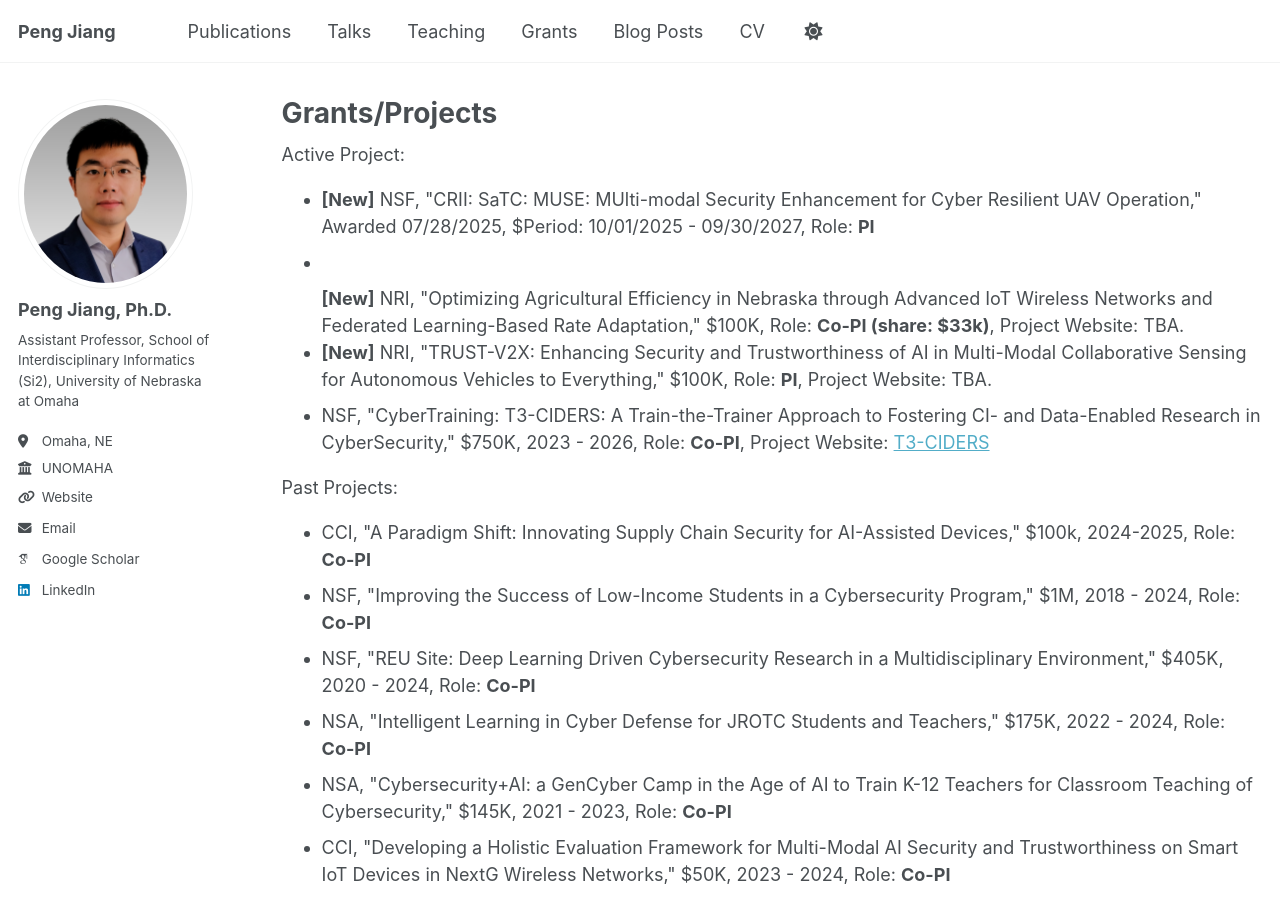
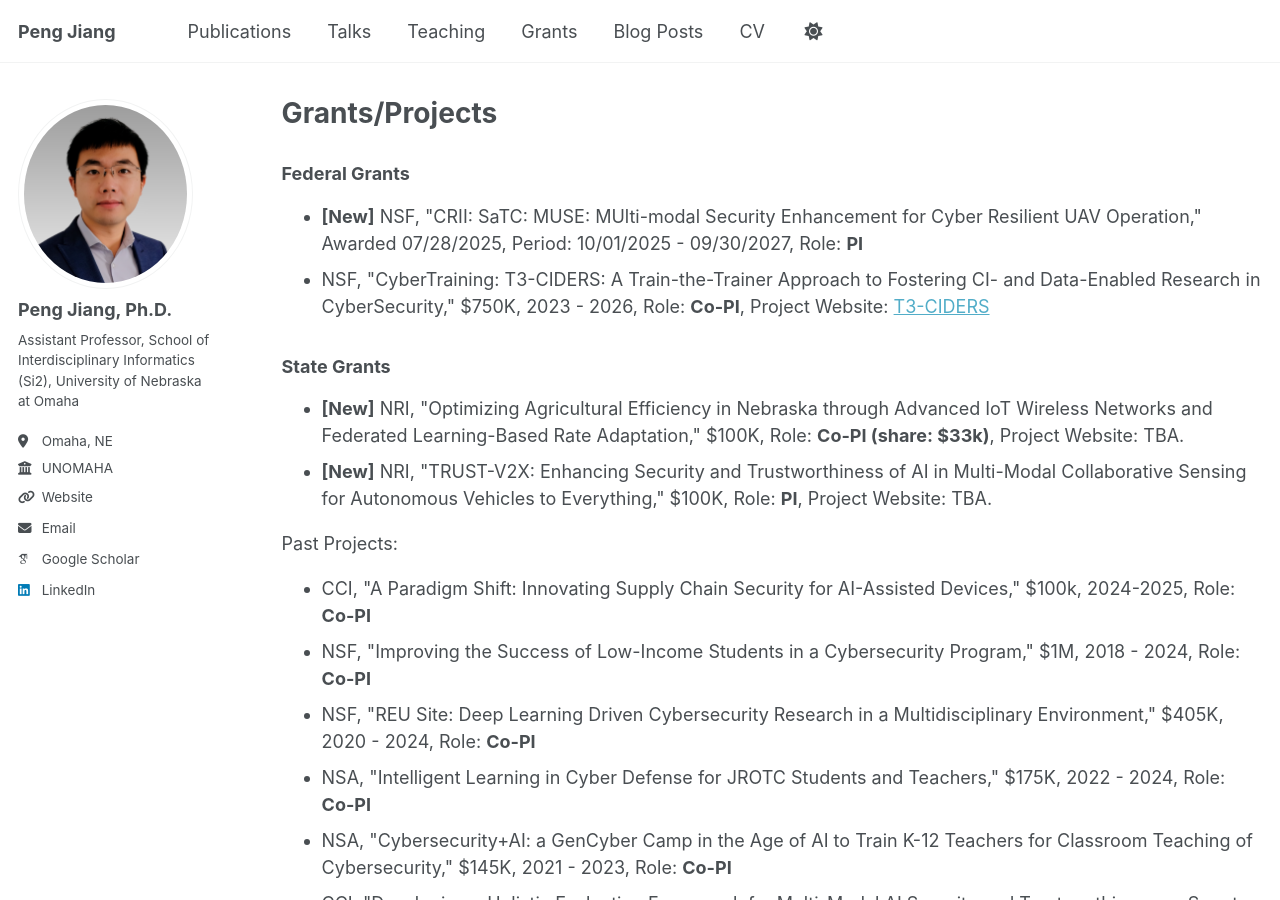
Before and after one commit to PJiang93/pjiang93.github.io, a Jekyll site: the page built from _pages/grants.html, in a window 1280 px wide and 900 px high. Built offline with Jekyll 4.4.1, drawn with Linux system fonts in a browser that asks for light colours; some web fonts are replaced.

Commit message:
update grant

```diff
--- a/_pages/grants.html
+++ b/_pages/grants.html
@@ -5,22 +5,28 @@ permalink: /grants/
 author_profile: true
 ---
 
-Active Project:
+<!-- Active Projects organized by State and Federal -->
+
+<!-- Federal Grants -->
+<h3>Federal Grants</h3>
 <ul class="list-disc mx-3 mb-10 grid gap-2">
-<li>
-    <b>[New]</b>   NSF, "CRII: SaTC: MUSE: MUlti-modal Security Enhancement for Cyber Resilient UAV Operation," Awarded 07/28/2025, $Period: 10/01/2025 - 09/30/2027, Role: <b>PI</b>
-</li>
-<li></li>
-  <b>[New]</b> NRI, "Optimizing Agricultural Efficiency in Nebraska through Advanced IoT Wireless Networks and Federated Learning-Based Rate Adaptation," $100K, Role: <b>Co-PI (share: $33k)</b>, Project Website: TBA.
-</li>
   <li>
-    <b>[New]</b> NRI, "TRUST-V2X: Enhancing Security and Trustworthiness of AI in Multi-Modal Collaborative Sensing for Autonomous Vehicles to Everything,"  $100K, Role: <b>PI</b>, Project Website: TBA.
+    <b>[New]</b> NSF, "CRII: SaTC: MUSE: MUlti-modal Security Enhancement for Cyber Resilient UAV Operation," Awarded 07/28/2025, Period: 10/01/2025 - 09/30/2027, Role: <b>PI</b>
   </li>
   <li>
     NSF, "CyberTraining: T3-CIDERS: A Train-the-Trainer Approach to Fostering CI- and Data-Enabled Research in CyberSecurity,"  $750K, 2023 - 2026, Role: <b>Co-PI</b>, Project Website: <a href="https://sites.wp.odu.edu/t3-ciders/">T3-CIDERS</a>
   </li>
+</ul>
 
-
+<!-- State Grants -->
+<h3>State Grants</h3>
+<ul class="list-disc mx-3 mb-10 grid gap-2">
+  <li>
+    <b>[New]</b> NRI, "Optimizing Agricultural Efficiency in Nebraska through Advanced IoT Wireless Networks and Federated Learning-Based Rate Adaptation," $100K, Role: <b>Co-PI (share: $33k)</b>, Project Website: TBA.
+  </li>
+  <li>
+    <b>[New]</b> NRI, "TRUST-V2X: Enhancing Security and Trustworthiness of AI in Multi-Modal Collaborative Sensing for Autonomous Vehicles to Everything,"  $100K, Role: <b>PI</b>, Project Website: TBA.
+  </li>
 </ul>
 
 Past Projects:
```
